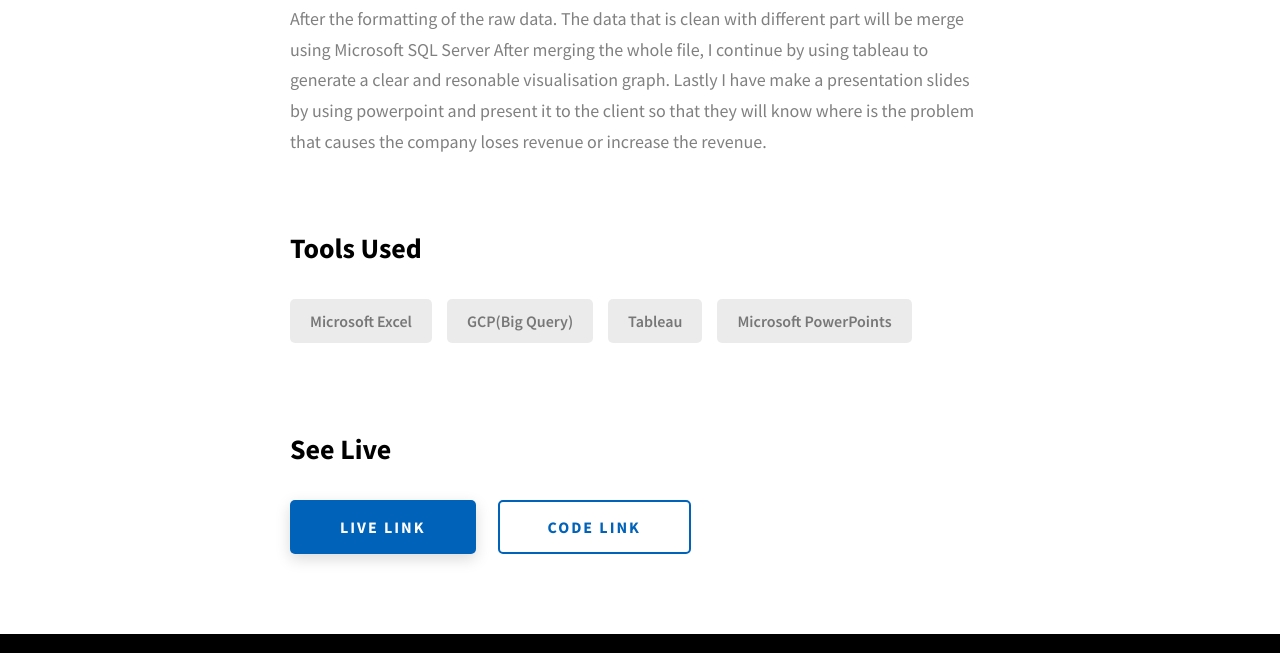
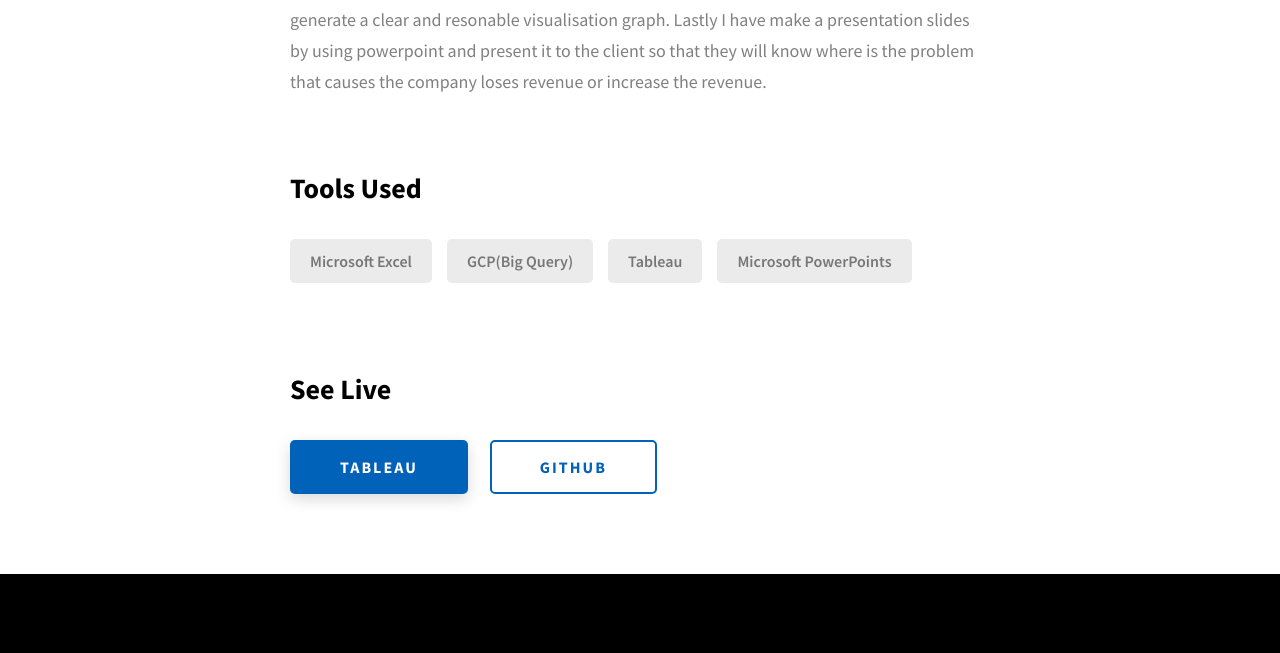
Before and after one commit to JeremyKu0327/JeremyKu.github.io, a website: page project-3.html in a window 1280 px wide. Shown: the part 1056-1709 px from the top of the page. Drawn offline with Linux system fonts and the light colour scheme.

Commit message:
Update project-3.html

```diff
--- a/project-3.html
+++ b/project-3.html
@@ -91,7 +91,7 @@
           </p>
         </div>
         <div class="project-cs-hero__cta">
-          <a href="#" class="btn btn--bg" target="_blank">Live Link</a>
+
         </div>
       </div>
     </section>
@@ -135,13 +135,13 @@
                 href="#"
                 class="btn btn--med btn--theme project-details__links-btn"
                 target="_blank"
-                >Live Link</a
+                >Tableau</a
               >
               <a
-                href="#"
+                href="https://github.com/JeremyKu0327/Hardware-Retail"
                 class="btn btn--med btn--theme-inv project-details__links-btn"
                 target="_blank"
-                >Code Link</a
+                >Github</a
               >
             </div>
           </div>
```
